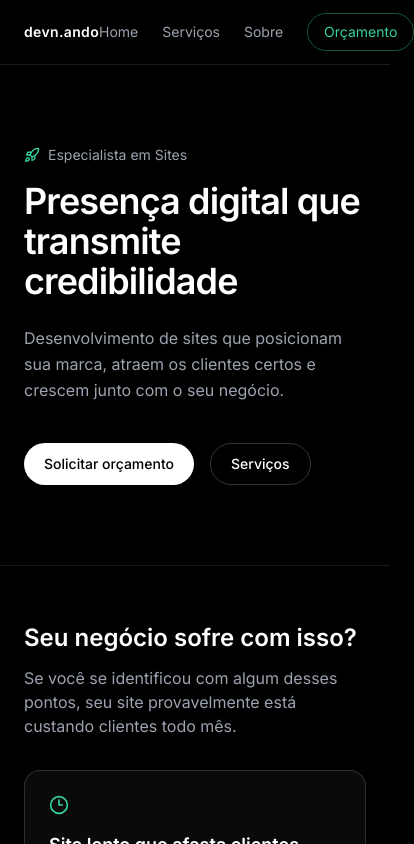
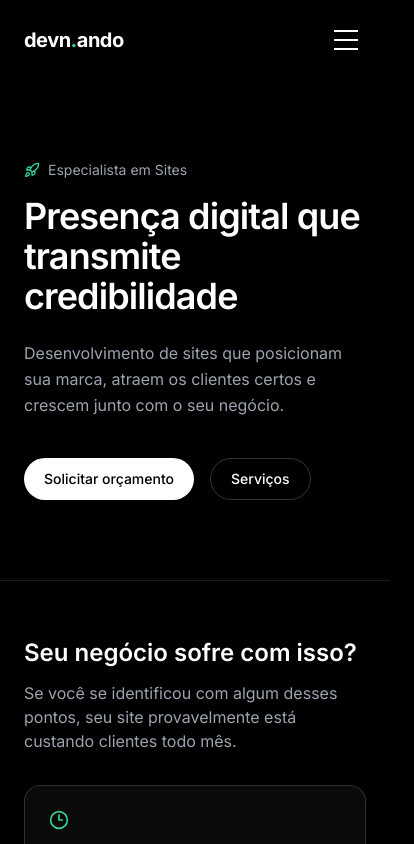
Before and after one commit to fernandoaneto2/dev-nando-site, a Next.js app: page / in a window 390 px wide. Shown: the top 844 px of the page, 414 px wide, since content can reach past the window. Built offline with nearby package versions, Linux system fonts and the light colour scheme.

Commit message:
ajuste navbar

```diff
--- a/app/globals.css
+++ b/app/globals.css
@@ -11,10 +11,11 @@ body {
   margin: 0;
   padding: 0;
   min-height: 100%;
+  overflow-x: hidden;
 }
 
 body {
-  @apply bg-brand-black text-brand-white antialiased;
+  @apply bg-brand-black text-brand-white antialiased overflow-x-hidden;
 }
 
 a {
--- a/app/layout.tsx
+++ b/app/layout.tsx
@@ -31,7 +31,7 @@ export default function RootLayout({
     <html lang="pt-BR" className={inter.variable}>
       <body className="font-sans">
         <Navbar />
-        <main>{children}</main>
+        <main className="pt-20">{children}</main>
         <Footer />
       </body>
     </html>
--- a/components/layout/navbar.tsx
+++ b/components/layout/navbar.tsx
@@ -1,4 +1,7 @@
+"use client";
+
 import Link from "next/link";
+import { useState, useEffect } from "react";
 
 const navLinks = [
   { href: "/", label: "Home" },
@@ -7,27 +10,58 @@ const navLinks = [
 ];
 
 export function Navbar() {
+  const [isOpen, setIsOpen] = useState(false);
+  const [scrolled, setScrolled] = useState(false);
+
+  useEffect(() => {
+    const handleScroll = () => {
+      setScrolled(window.scrollY > 20);
+    };
+    window.addEventListener("scroll", handleScroll);
+    return () => window.removeEventListener("scroll", handleScroll);
+  }, []);
+
+  useEffect(() => {
+    if (isOpen) {
+      document.body.style.overflow = "hidden";
+    } else {
+      document.body.style.overflow = "auto";
+    }
+    return () => {
+      document.body.style.overflow = "auto";
+    };
+  }, [isOpen]);
+
   const whatsappNumber = "5581999062175";
   const whatsappHref = `https://wa.me/${whatsappNumber}?text=${encodeURIComponent(
     "Oi! Quero solicitar um orçamento."
   )}`;
 
   return (
-    <header className="border-b border-white/10">
-      <div className="container-base flex h-16 items-center justify-between">
+    <header
+      className={`fixed top-0 left-0 right-0 z-50 transition-all duration-300 ${
+        scrolled
+          ? "bg-brand-black/80 backdrop-blur-md border-b border-white/10"
+          : "bg-transparent"
+      }`}
+    >
+      <div className="container-base flex h-20 items-center justify-between">
         <Link
           href="/"
-          className="text-sm font-semibold tracking-wide text-brand-white"
+          className="text-xl font-bold tracking-tight text-brand-white z-50"
+          onClick={() => setIsOpen(false)}
         >
-          devn.ando
+          devn<span className="text-brand-accent">.</span>ando
         </Link>
-        <nav aria-label="Navegação principal">
-          <ul className="flex items-center gap-6 text-sm text-brand-graySoft">
+
+        {/* Desktop Navigation */}
+        <nav aria-label="Navegação principal" className="hidden md:block">
+          <ul className="flex items-center gap-8 text-sm font-medium text-brand-graySoft">
             {navLinks.map((link) => (
               <li key={link.href}>
                 <Link
                   href={link.href}
-                  className="hover:text-brand-accent focus-visible:text-brand-accent"
+                  className="hover:text-brand-white transition-colors"
                 >
                   {link.label}
                 </Link>
@@ -38,13 +72,75 @@ export function Navbar() {
                 href={whatsappHref}
                 target="_blank"
                 rel="noreferrer"
-                className="inline-flex items-center rounded-full border border-brand-accent/40 px-4 py-2 text-brand-accent hover:bg-brand-accent/10 focus-visible:outline-none focus-visible:ring-2 focus-visible:ring-brand-accent"
+                className="inline-flex items-center rounded-full bg-brand-accent px-5 py-2.5 text-sm font-semibold text-brand-black hover:bg-brand-accent/90 transition-all active:scale-95"
               >
                 Orçamento
               </a>
             </li>
           </ul>
         </nav>
+
+        {/* Mobile Menu Button */}
+        <button
+          className="relative z-50 p-2 text-brand-white md:hidden focus:outline-none"
+          onClick={() => setIsOpen(!isOpen)}
+          aria-label={isOpen ? "Fechar menu" : "Abrir menu"}
+        >
+          <div className="w-6 h-5 relative flex flex-col justify-between">
+            <span
+              className={`w-full h-0.5 bg-current transition-all duration-300 transform ${
+                isOpen ? "rotate-45 translate-y-2.25" : ""
+              }`}
+              style={{
+                transformOrigin: "center",
+                transform: isOpen ? "rotate(45deg) translateY(9px)" : "",
+              }}
+            />
+            <span
+              className={`w-full h-0.5 bg-current transition-opacity duration-300 ${
+                isOpen ? "opacity-0" : "opacity-100"
+              }`}
+            />
+            <span
+              className={`w-full h-0.5 bg-current transition-all duration-300 transform ${
+                isOpen ? "-rotate-45 -translate-y-2.25" : ""
+              }`}
+              style={{
+                transformOrigin: "center",
+                transform: isOpen ? "rotate(-45deg) translateY(-9px)" : "",
+              }}
+            />
+          </div>
+        </button>
+
+        {/* Mobile Navigation Overlay */}
+        <div
+          className={`fixed inset-0 z-40 bg-brand-black flex flex-col items-center justify-center transition-transform duration-500 ease-in-out md:hidden ${
+            isOpen ? "translate-x-0" : "translate-x-full"
+          }`}
+        >
+          <nav className="flex flex-col items-center gap-8 text-2xl font-semibold">
+            {navLinks.map((link) => (
+              <Link
+                key={link.href}
+                href={link.href}
+                className="text-brand-graySoft hover:text-brand-white transition-colors"
+                onClick={() => setIsOpen(false)}
+              >
+                {link.label}
+              </Link>
+            ))}
+            <a
+              href={whatsappHref}
+              target="_blank"
+              rel="noreferrer"
+              className="mt-4 inline-flex items-center rounded-full bg-brand-accent px-8 py-4 text-lg font-bold text-brand-black hover:bg-brand-accent/90 transition-all"
+              onClick={() => setIsOpen(false)}
+            >
+              Orçamento
+            </a>
+          </nav>
+        </div>
       </div>
     </header>
   );
```
